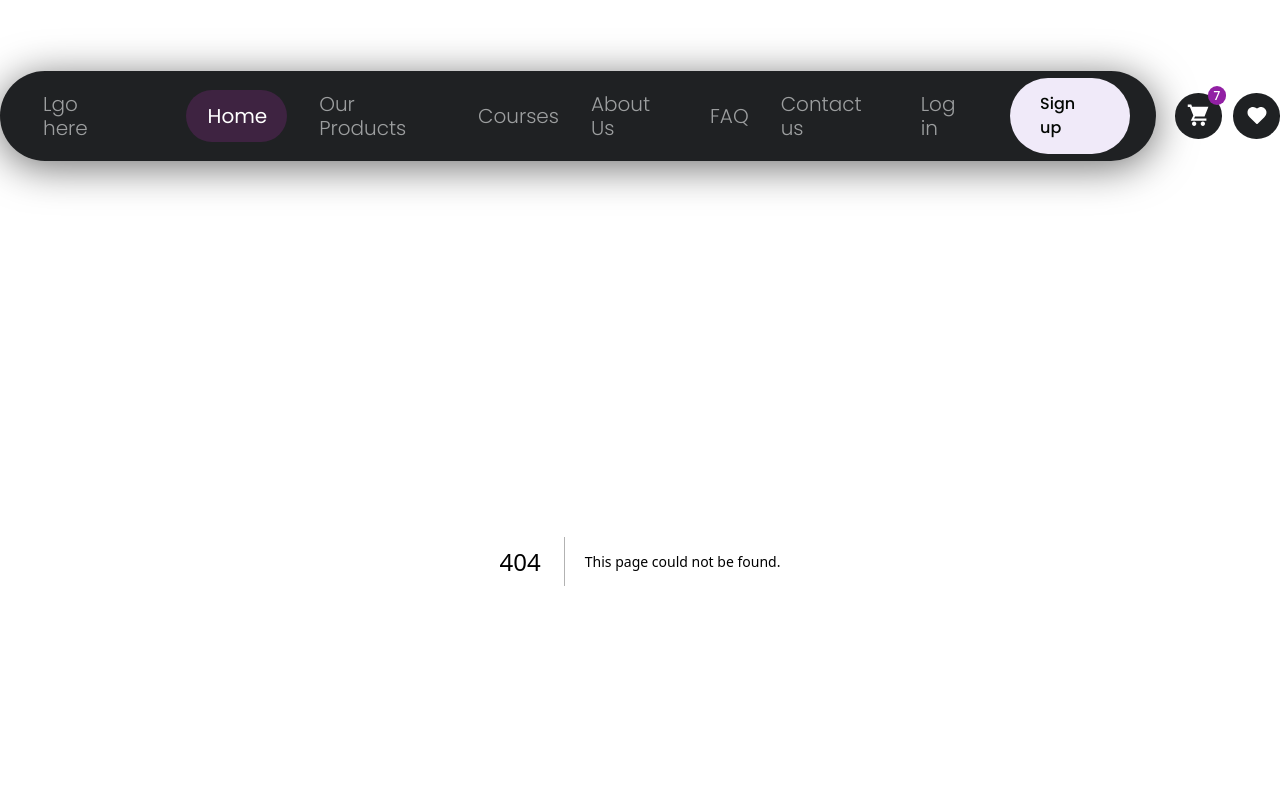
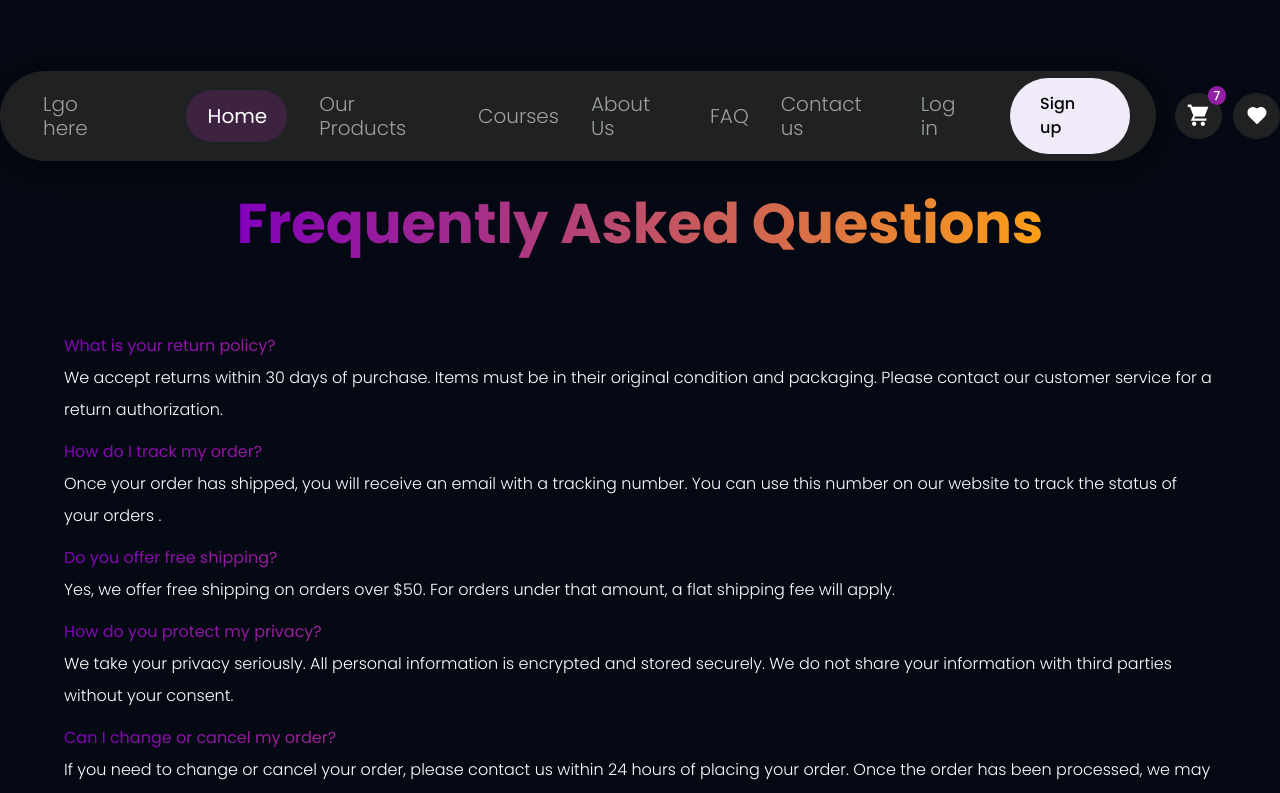
Before and after one commit to arivvera/ShopPicks, a Next.js app: page /faq in a window 1280 px wide. Before the commit this address had no page. Shown: the top 793 px of the page. Built offline with nearby package versions, Linux system fonts and the light colour scheme.

Commit message:
#27 Created Faq Page. Separated component to home page letting layout only with general components

```diff
--- /dev/null
+++ b/src/app/faq/faq.css
@@ -0,0 +1,41 @@
+.faq-page{
+    margin-top: 20px;
+    height: 100%;
+    width: 100%;
+    display: flex;
+    flex-direction: column;
+    align-items: center;
+    justify-content: center;
+    align-content: baseline;
+
+}
+
+.questions{
+    color: #FFFFFF;
+
+    border-radius: 18px;
+    padding: 5%;
+
+}
+
+.list-answer{
+    font-weight: 300;
+
+}
+li{
+    list-style: none;
+}
+
+.list-answer-pair{
+    margin-bottom: 10px;
+    line-height: 32px;
+}
+h1.title-gradient{
+    font-size: 56px;
+}
+
+.list-question {
+    background: linear-gradient(to right, #8200BA, #FD9E17);
+    -webkit-background-clip: text;
+    -webkit-text-fill-color: transparent;
+}
--- /dev/null
+++ b/src/app/faq/page.tsx
@@ -0,0 +1,63 @@
+import React from 'react';
+import '../globals.css';
+import './faq.css';
+
+
+const FaqPage: React.FC = () => {
+    return (
+        <div className={"faq-page"}>
+            <h1 className={"title-gradient"}>Frequently Asked Questions</h1>
+            <section className="questions-section">
+                <div className="questions boxes-text-description">
+                    <ul>
+                        <article className={"list-answer-pair"}>
+                        <li className={"list-question"}>What is your return policy?</li>
+                        <li className={"list-answer"}>
+                            We accept returns within 30 days of purchase. Items must be in their original condition
+                                and packaging. Please contact our customer service for a return authorization.
+                        </li>
+                        </article>
+                        <article className={"list-answer-pair"}>
+                        <li className={"list-question"}>How do I track my order?</li>
+                        <li className={"list-answer"}>
+                            Once your order has shipped, you will receive an email with a tracking number.
+                            You can use this number on our website to track the status of your orders .
+                        </li>
+                        </article>
+                        <article className={"list-answer-pair"}>
+                        <li className={"list-question"}>Do you offer free shipping?</li>
+                        <li className={"list-answer"}>
+                            Yes, we offer free shipping on orders over $50.
+                            For orders under that amount, a flat shipping fee will apply.
+                        </li>
+                        </article>
+                        <article className={"list-answer-pair"}>
+                        <li className={"list-question"}>How do you protect my privacy?</li>
+                        <li className={"list-answer"}>We take your privacy seriously.
+                            All personal information is encrypted and stored securely.
+                            We do not share your information with third parties without your consent.
+                        </li>
+                        </article>
+                        <article className={"list-answer-pair"}>
+                        <li className={"list-question"}>Can I change or cancel my order?</li>
+                        <li className={"list-answer"}>If you need to change or cancel your order,
+                            please contact us within 24 hours of placing your order. Once the order has been processed,
+                            we may not be able to make changes.
+                        </li>
+                        </article>
+                        <article className={"list-answer-pair"}>
+                        <li className={"list-question"}>What payment methods do you accept?</li>
+                        <li className={"list-answer"}>
+                            We accept all major credit cards, PayPal, and Apple Pay.
+                            You can choose your preferred payment method at checkout.
+                        </li>
+                        </article>
+
+                    </ul>
+                </div>
+            </section>
+        </div>
+    );
+};
+
+export default FaqPage;
--- a/src/app/layout.tsx
+++ b/src/app/layout.tsx
@@ -26,10 +26,6 @@ import Navbar from "@/app/navbar/page";
 import { poppins } from "@/common/utils/fonts";
 //import localFont from "next/dist/compiled/@next/font/dist/local";
 import {Metadata} from "next";
-import OpinionBox from "@/app/components/OpinionBox/OpinionBox";
-import {ProductsCarousel} from "@/app/components/ProductsCaroussel/ProductsCarousel";
-
-
 
 export default function RootLayout({
   children,
@@ -42,8 +38,6 @@ export default function RootLayout({
     <body className={poppins.className}>
         <Navbar />
         {children}
-        <ProductsCarousel />
-        <OpinionBox />
         <Footer />
       </body>
 
--- a/src/app/navbar/page.tsx
+++ b/src/app/navbar/page.tsx
@@ -28,7 +28,7 @@ export default function Navbar () {
                             <Link href={"/"}>About Us</Link>
                         </div>
                         <div className={styles.link}>
-                            <Link href={"/"}>FAQ</Link>
+                            <Link href={"/faq"}>FAQ</Link>
                         </div>
                         <div className={styles.link}>
                             <Link href={"/"}>Contact us</Link>
```
Also changed, not shown: src/app/page.tsx (+7 -1 lines).
